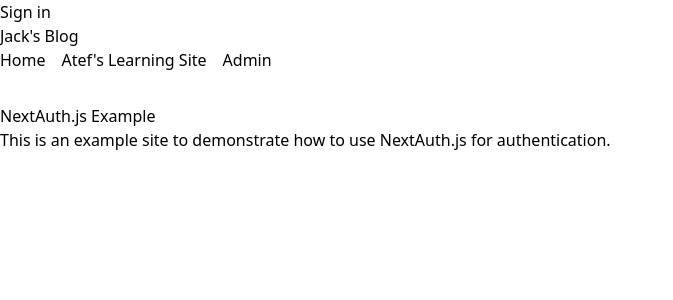
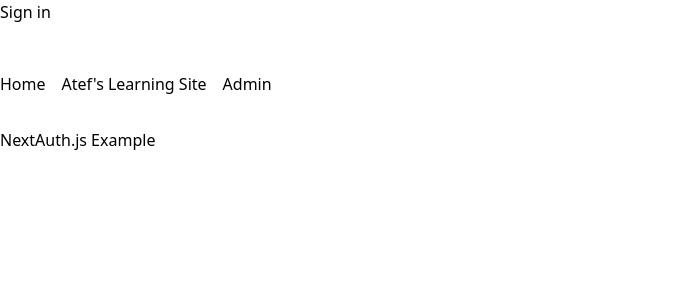
Before and after one commit to dattaray-basab/atef, a Next.js app: page / in a window 1280 px wide. Shown: the top 300 px of the page, without its empty margins (0-673 px from the left). Built offline with nearby package versions, Linux system fonts and the light colour scheme; no server answers.

Commit message:
0.9.6.4: Start adding tailwind styling

```diff
--- a/app/page.tsx
+++ b/app/page.tsx
@@ -1,10 +1,8 @@
-
-
 export default function Home() {
   return (
     <>
       <h1>NextAuth.js Example</h1>
-      <p>
+      <p className='text-6xl text-white font-bold mt-4'>
         This is an example site to demonstrate how to use{" "}
         <a href='https://next-auth.js.org'>NextAuth.js</a> for authentication.
       </p>
--- /dev/null
+++ b/tailwind.config.js
@@ -0,0 +1,13 @@
+/** @type {import('tailwindcss').Config} */
+module.exports = {
+  content: [
+    "./app/**/*.{js,ts,jsx,tsx}", // Note the addition of the `app` directory.
+    "./pages/**/*.{js,ts,jsx,tsx}",
+    "./components/**/*.{js,ts,jsx,tsx}",
+
+  ],
+  theme: {
+    extend: {},
+  },
+  plugins: [require("@tailwindcss/typography")],
+};
```
Also changed, not shown: 1 other file (tests, documents, lock files or other folders).
